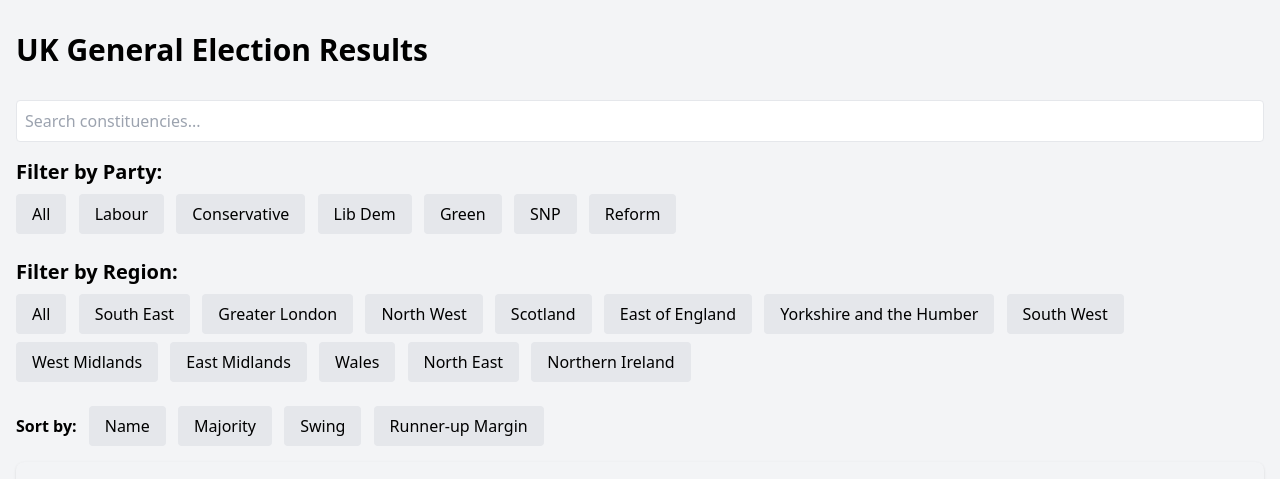
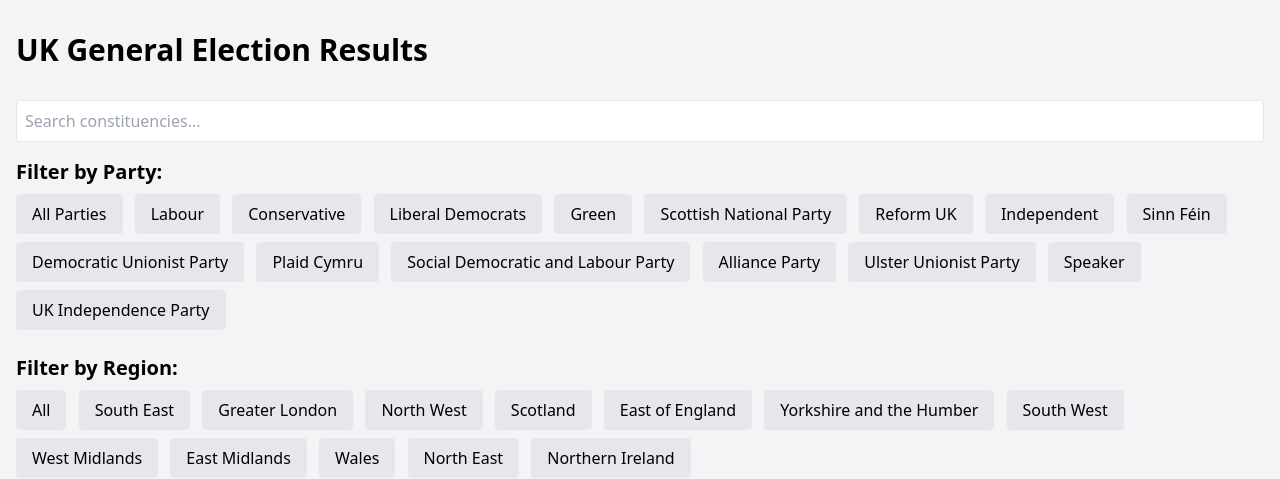
Before and after one commit to lmmx/ukelx, a FastAPI app: page / in a window 1280 px wide. Shown: the top 479 px of the page. Run offline with FastAPI, Linux system fonts and the light colour scheme; parts of the project's set-up code (start-up, migrations or seed data) failed here and were passed over; some libraries are stand-ins or nearby versions.

Commit message:
feat: filter by all parties

```diff
--- a/ukelx/templates/components/filter_constituencies.html
+++ b/ukelx/templates/components/filter_constituencies.html
@@ -7,7 +7,7 @@
             set attr to selector.substring(7, selector.length - 1)
             console.log('attr:', attr)
             set value to el.getAttribute(attr)
-            if value != 'All'
+            if value != '' and value != 'All'
                 values.push(value)
             end
         end
--- a/ukelx/templates/index.html
+++ b/ukelx/templates/index.html
@@ -18,10 +18,31 @@
 
         <div class="mb-4">
             <h2 class="text-xl font-semibold mb-2">Filter by Party:</h2>
-            {% set parties = {"ALL": "All", "LAB": "Labour", "CON": "Conservative", "LD": "Lib Dem", "GRN": "Green", "SNP": "SNP", "REF": "Reform"} %}
-            {% for party, party_name in parties.items() %}
-                <button class="px-4 py-2 bg-gray-200 rounded mr-2 mb-2" _="on click toggle .bg-blue-500 .text-white then call updateResults()"
-                        data-party="{{ party }}">{{ party_name }}</button>
+            <button class="px-4 py-2 bg-gray-200 rounded mr-2 mb-2" _="on click toggle .bg-blue-500 .text-white then call updateResults()"
+                    data-party="">All Parties</button>
+            {% set party_names = {
+                'LAB': 'Labour',
+                'CON': 'Conservative',
+                'LD': 'Liberal Democrats',
+                'GRN': 'Green',
+                'SNP': 'Scottish National Party',
+                'REF': 'Reform UK',
+                'IND': 'Independent',
+                'SF': 'Sinn Féin',
+                'DUP': 'Democratic Unionist Party',
+                'PC': 'Plaid Cymru',
+                'SDLP': 'Social Democratic and Labour Party',
+                'APNI': 'Alliance Party',
+                'UUP': 'Ulster Unionist Party',
+                'SPK': 'Speaker',
+                'UKIP': 'UK Independence Party'
+            } %}
+            {% for party_code, party_name in party_names.items() %}
+                <button class="px-4 py-2 bg-gray-200 rounded mr-2 mb-2"
+                        _="on click toggle .bg-blue-500 .text-white then call updateResults()"
+                        data-party="{{ party_code }}">
+                    {{ party_name }}
+                </button>
             {% endfor %}
         </div>
 
```
Lines whose indentation alone changed are shown as unchanged.
